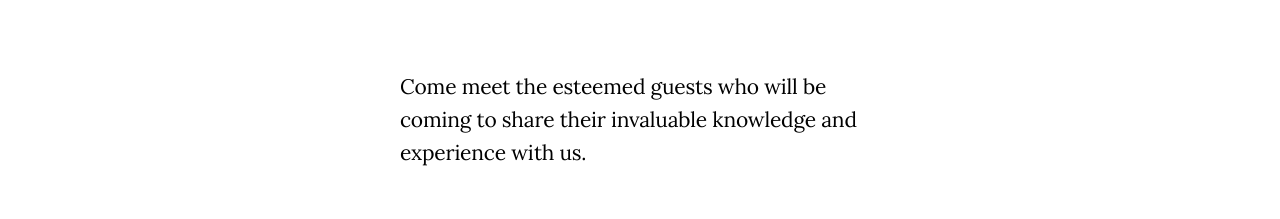
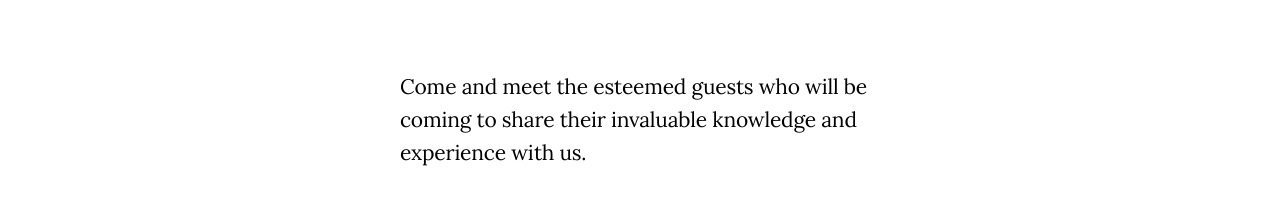
Before and after one commit to tantrafiesta/tantra2017, a plain HTML site: page eventpages/event5.html in a window 1280 px wide. Shown: the part 492-711 px from the top of the page. Drawn offline with Linux system fonts and the light colour scheme; files whose address does not match are found by name.

Commit message:
Add files via upload

```diff
--- a/eventpages/event5.html
+++ b/eventpages/event5.html
@@ -133,7 +133,7 @@
 
 			<div class="split-bio">
         <h1 style="font-size:40px;"></h1><br />
-				<p style="color:black;">Come meet the esteemed guests who will be coming to share their invaluable knowledge and experience with us.</p><br>
+				<p style="color:black;">Come and meet the esteemed guests who will be coming to share their invaluable knowledge and experience with us.</p><br>
 				<br>
 				<div class="person0">
 					<h3><p style="color:black">Jenukuti Prem Kumar:</p>Mr.Prem Kumar, a Product Manager for MathWorks Products in Capricot Technologies Private Limited specializes in the field of Image Processing and Speech Processing. Having over 6 years of experience in Capricot Technologies Pvt. Ltd. in Semiconductor Industry prior to that, Mr. Prem Kumar will enlighten us on image and speech processing.</h3><br>
```
